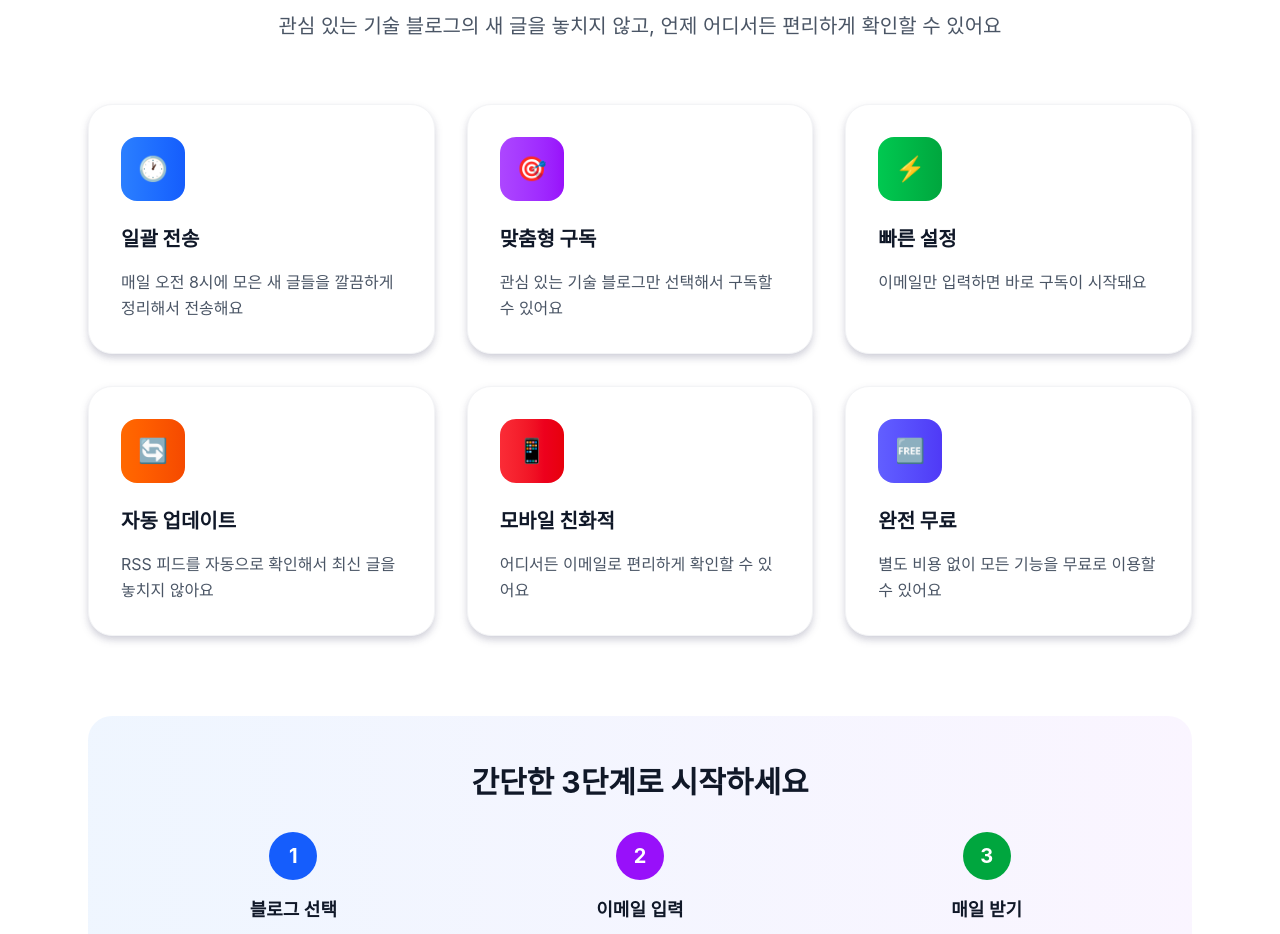
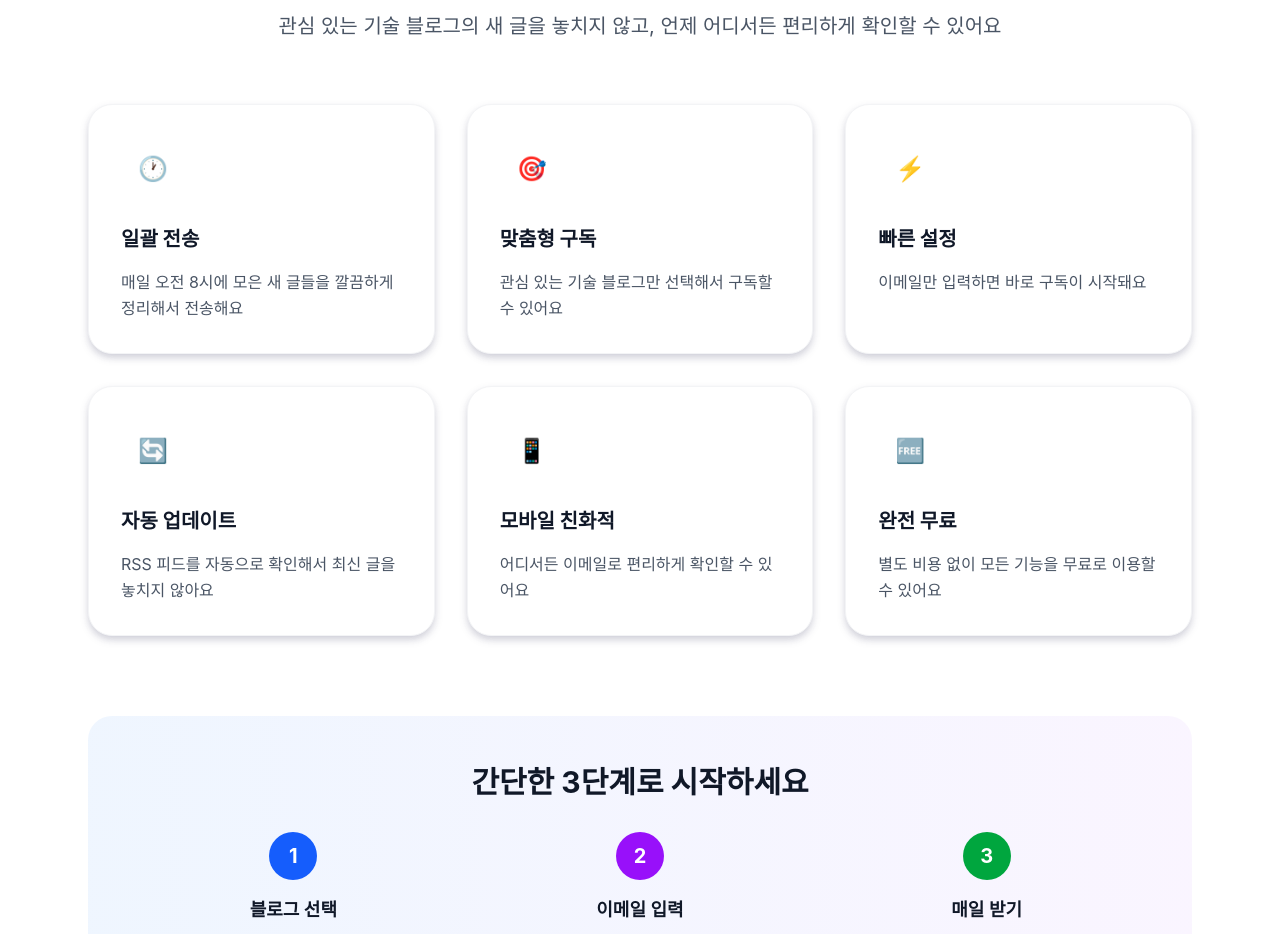
Before and after one commit to guesung/tech-mail, a Next.js app: page /introduce in a window 1280 px wide. Shown: the part 940-1874 px from the top of the page. Built offline with nearby package versions, Linux system fonts and the light colour scheme.

Commit message:
design: 불필요한 색상 제거

```diff
--- a/src/components/Features.tsx
+++ b/src/components/Features.tsx
@@ -74,14 +74,12 @@ export default function Features() {
               <motion.div
                 className="bg-white p-8 rounded-3xl shadow-lg border border-gray-100 h-full"
                 whileHover={{
-                  y: -10,
-                  scale: 1.02,
-                  boxShadow: "0 20px 40px rgba(0,0,0,0.1)",
+                  scale: 1.05,
                 }}
-                transition={{ duration: 0.3 }}
+                transition={{ duration: 0.2 }}
               >
                 <motion.div
-                  className={`w-16 h-16 rounded-2xl bg-gradient-to-r ${feature.color} flex items-center justify-center text-2xl mb-6`}
+                  className="w-16 h-16 rounded-2xl flex items-center justify-center text-2xl mb-6"
                   whileHover={{ rotate: 5, scale: 1.1 }}
                   transition={{ duration: 0.2 }}
                 >
@@ -95,23 +93,6 @@ export default function Features() {
                 <p className="text-gray-600 leading-relaxed">
                   {feature.description}
                 </p>
-
-                {/* 호버 시 나타나는 추가 정보 */}
-                <motion.div
-                  className="absolute inset-0 bg-gradient-to-r from-blue-600 to-purple-600 rounded-3xl p-8 flex items-center justify-center opacity-0 group-hover:opacity-100 transition-opacity duration-300"
-                  initial={{ opacity: 0 }}
-                  whileHover={{ opacity: 1 }}
-                >
-                  <div className="text-white text-center">
-                    <div className="text-3xl mb-4">{feature.icon}</div>
-                    <div className="text-lg font-semibold mb-2">
-                      {feature.title}
-                    </div>
-                    <div className="text-sm opacity-90">
-                      {feature.description}
-                    </div>
-                  </div>
-                </motion.div>
               </motion.div>
             </motion.div>
           ))}
```
